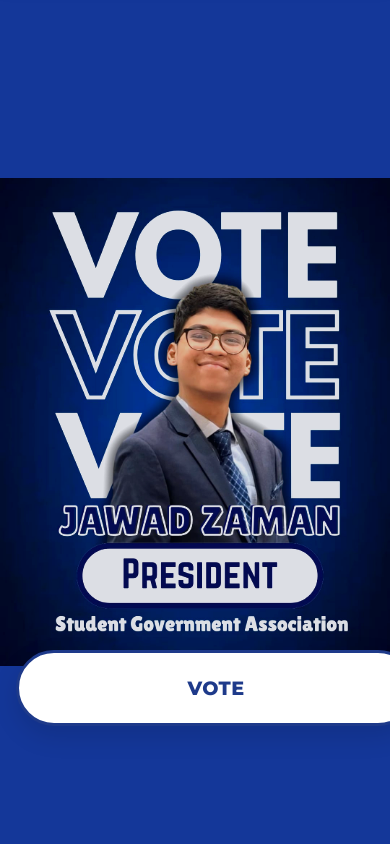
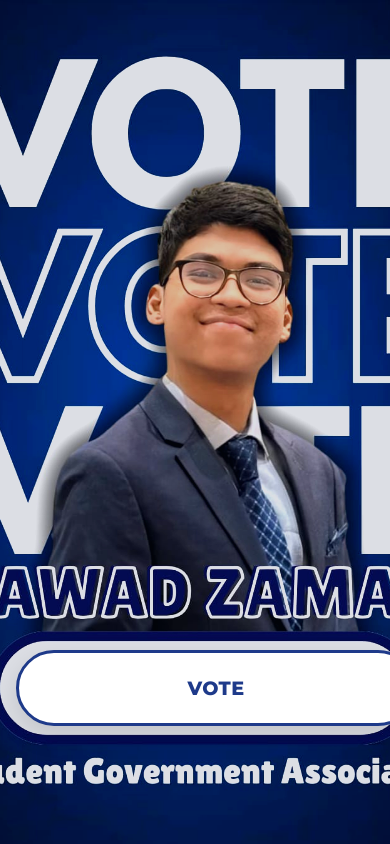
Before and after one commit to Jzaman2004/VoteJawad, a plain HTML site: page index.html in a window 390 px wide. Shown: the top 844 px of the page. Drawn offline with nearby package versions, Linux system fonts and the light colour scheme; a small style sheet from the web is missing.

Commit message:
Vote Jawad

```diff
--- a/styles.css
+++ b/styles.css
@@ -390,6 +390,11 @@ li + li {
 }
 
 @media (max-width: 760px) {
+  .hero-flyer {
+    object-fit: cover;
+    object-position: center top;
+  }
+
   .nav-inner {
     flex-direction: column;
     justify-content: center;
```
